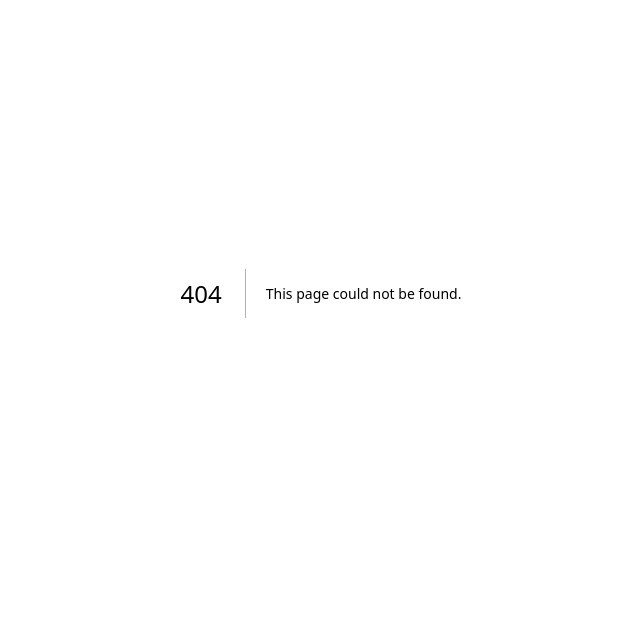
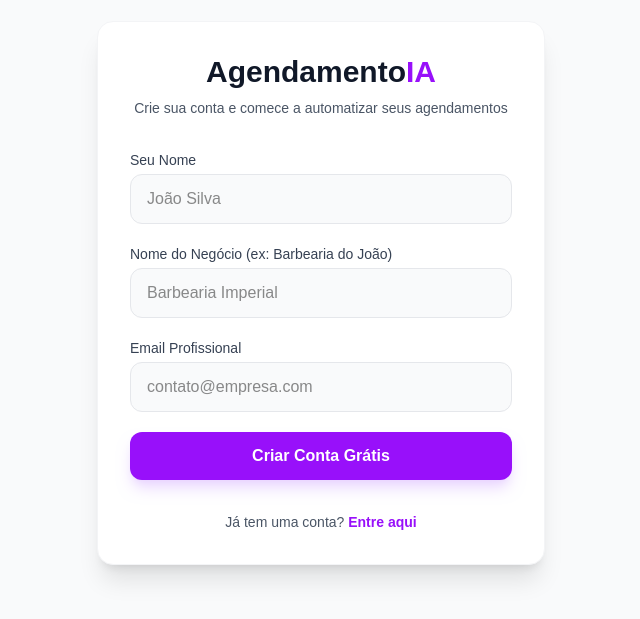
Before and after one commit to kokimotoprojetos/agendamentofacil, a Next.js app: page /register in a window 1280 px wide. Before the commit this address had no page. Shown: the part 107-726 px from the top of the page, without its empty margins (319-959 px from the left). Built offline with nearby package versions, Linux system fonts and the light colour scheme.

Commit message:
feat: add missing login and register pages

```diff
--- /dev/null
+++ b/src/app/login/page.tsx
@@ -0,0 +1,76 @@
+'use client';
+
+import React from 'react';
+import { signIn } from 'next-auth/react';
+import { useForm } from 'react-hook-form';
+import { zodResolver } from '@hookform/resolvers/zod';
+import * as z from 'zod';
+
+const loginSchema = z.object({
+    email: z.string().email('Email inválido'),
+});
+
+type LoginFormValues = z.infer<typeof loginSchema>;
+
+export default function LoginPage() {
+    const { register, handleSubmit, formState: { errors, isSubmitting } } = useForm<LoginFormValues>({
+        resolver: zodResolver(loginSchema),
+    });
+
+    const onSubmit = async (data: LoginFormValues) => {
+        await signIn('email', { email: data.email, callbackUrl: '/dashboard' });
+    };
+
+    return (
+        <div className="flex items-center justify-center min-h-screen bg-gray-50 px-4">
+            <div className="w-full max-w-md p-8 space-y-8 bg-white rounded-2xl shadow-xl border border-gray-100">
+                <div className="text-center">
+                    <h1 className="text-3xl font-extrabold text-gray-900">Agendamento<span className="text-purple-600">IA</span></h1>
+                    <p className="mt-2 text-sm text-gray-600">Entre na sua conta para gerenciar seus agendamentos</p>
+                </div>
+
+                <form className="mt-8 space-y-6" onSubmit={handleSubmit(onSubmit)}>
+                    <div>
+                        <label htmlFor="email" className="block text-sm font-medium text-gray-700">Email</label>
+                        <input
+                            {...register('email')}
+                            type="email"
+                            className={`mt-1 block w-full px-4 py-3 bg-gray-50 border ${errors.email ? 'border-red-500' : 'border-gray-200'} rounded-xl focus:ring-2 focus:ring-purple-500 focus:border-transparent transition-all outline-none`}
+                            placeholder="seu@email.com"
+                        />
+                        {errors.email && <p className="mt-1 text-xs text-red-500">{errors.email.message}</p>}
+                    </div>
+
+                    <button
+                        type="submit"
+                        disabled={isSubmitting}
+                        className="w-full py-3 px-4 bg-purple-600 hover:bg-purple-700 text-white font-bold rounded-xl shadow-lg shadow-purple-200 transition-all transform hover:-translate-y-0.5 disabled:opacity-50 disabled:cursor-not-allowed"
+                    >
+                        {isSubmitting ? 'Entrando...' : 'Entrar com Email'}
+                    </button>
+                </form>
+
+                <div className="relative py-4">
+                    <div className="absolute inset-0 flex items-center">
+                        <div className="w-full border-t border-gray-200"></div>
+                    </div>
+                    <div className="relative flex justify-center text-sm">
+                        <span className="px-2 bg-white text-gray-500">Ou continue com</span>
+                    </div>
+                </div>
+
+                <button
+                    onClick={() => signIn('google', { callbackUrl: '/dashboard' })}
+                    className="flex items-center justify-center w-full py-3 px-4 bg-white border border-gray-200 text-gray-700 font-semibold rounded-xl hover:bg-gray-50 transition-all shadow-sm"
+                >
+                    <img className="w-5 h-5 mr-2" src="https://www.google.com/favicon.ico" alt="Google" />
+                    Entrar com Google
+                </button>
+
+                <p className="text-center text-sm text-gray-600">
+                    Não tem uma conta? <a href="/register" className="font-bold text-purple-600 hover:underline">Cadastre-se</a>
+                </p>
+            </div>
+        </div>
+    );
+}
--- /dev/null
+++ b/src/app/register/page.tsx
@@ -0,0 +1,86 @@
+'use client';
+
+import React from 'react';
+import { useForm } from 'react-hook-form';
+import { zodResolver } from '@hookform/resolvers/zod';
+import * as z from 'zod';
+import { signIn } from 'next-auth/react';
+
+const registerSchema = z.object({
+    name: z.string().min(2, 'Nome muito curto'),
+    email: z.string().email('Email inválido'),
+    businessName: z.string().min(2, 'Nome do negócio muito curto'),
+});
+
+type RegisterFormValues = z.infer<typeof registerSchema>;
+
+export default function RegisterPage() {
+    const { register, handleSubmit, formState: { errors, isSubmitting } } = useForm<RegisterFormValues>({
+        resolver: zodResolver(registerSchema),
+    });
+
+    const onSubmit = async (data: RegisterFormValues) => {
+        // Para simplificar, usamos o mesmo fluxo de email do NextAuth
+        // Em um sistema real, você salvaria os dados do negócio antes
+        console.log('Registering:', data);
+        await signIn('email', { email: data.email, callbackUrl: '/dashboard' });
+    };
+
+    return (
+        <div className="flex items-center justify-center min-h-screen bg-gray-50 px-4">
+            <div className="w-full max-w-md p-8 space-y-8 bg-white rounded-2xl shadow-xl border border-gray-100">
+                <div className="text-center">
+                    <h1 className="text-3xl font-extrabold text-gray-900">Agendamento<span className="text-purple-600">IA</span></h1>
+                    <p className="mt-2 text-sm text-gray-600">Crie sua conta e comece a automatizar seus agendamentos</p>
+                </div>
+
+                <form className="mt-8 space-y-5" onSubmit={handleSubmit(onSubmit)}>
+                    <div>
+                        <label className="block text-sm font-medium text-gray-700">Seu Nome</label>
+                        <input
+                            {...register('name')}
+                            type="text"
+                            className={`mt-1 block w-full px-4 py-3 bg-gray-50 border ${errors.name ? 'border-red-500' : 'border-gray-200'} rounded-xl focus:ring-2 focus:ring-purple-500 focus:border-transparent transition-all outline-none`}
+                            placeholder="João Silva"
+                        />
+                        {errors.name && <p className="mt-1 text-xs text-red-500">{errors.name.message}</p>}
+                    </div>
+
+                    <div>
+                        <label className="block text-sm font-medium text-gray-700">Nome do Negócio (ex: Barbearia do João)</label>
+                        <input
+                            {...register('businessName')}
+                            type="text"
+                            className={`mt-1 block w-full px-4 py-3 bg-gray-50 border ${errors.businessName ? 'border-red-500' : 'border-gray-200'} rounded-xl focus:ring-2 focus:ring-purple-500 focus:border-transparent transition-all outline-none`}
+                            placeholder="Barbearia Imperial"
+                        />
+                        {errors.businessName && <p className="mt-1 text-xs text-red-500">{errors.businessName.message}</p>}
+                    </div>
+
+                    <div>
+                        <label className="block text-sm font-medium text-gray-700">Email Profissional</label>
+                        <input
+                            {...register('email')}
+                            type="email"
+                            className={`mt-1 block w-full px-4 py-3 bg-gray-50 border ${errors.email ? 'border-red-500' : 'border-gray-200'} rounded-xl focus:ring-2 focus:ring-purple-500 focus:border-transparent transition-all outline-none`}
+                            placeholder="contato@empresa.com"
+                        />
+                        {errors.email && <p className="mt-1 text-xs text-red-500">{errors.email.message}</p>}
+                    </div>
+
+                    <button
+                        type="submit"
+                        disabled={isSubmitting}
+                        className="w-full py-3 px-4 bg-purple-600 hover:bg-purple-700 text-white font-bold rounded-xl shadow-lg shadow-purple-200 transition-all transform hover:-translate-y-0.5 disabled:opacity-50"
+                    >
+                        {isSubmitting ? 'Criando conta...' : 'Criar Conta Grátis'}
+                    </button>
+                </form>
+
+                <p className="text-center text-sm text-gray-600">
+                    Já tem uma conta? <a href="/login" className="font-bold text-purple-600 hover:underline">Entre aqui</a>
+                </p>
+            </div>
+        </div>
+    );
+}
```
